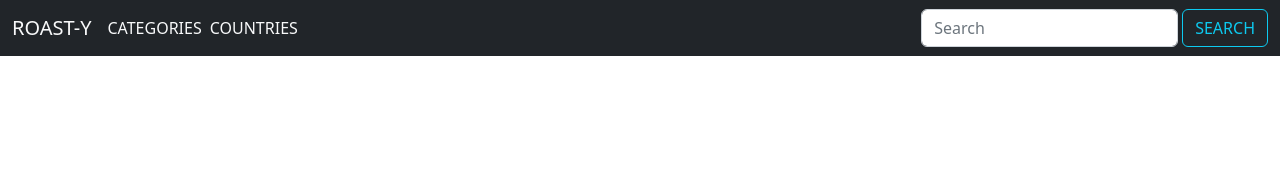
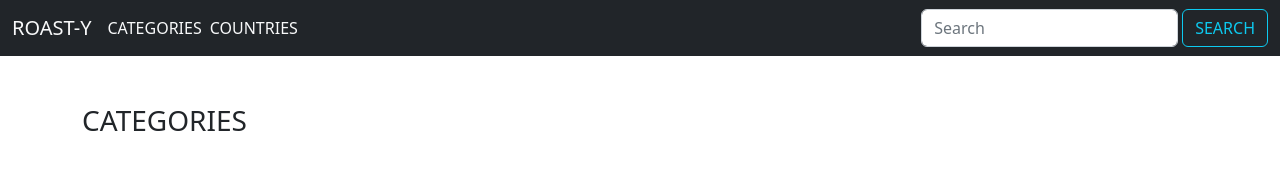
Before and after one commit to otsembo/roast-y, a website: page index.html in a window 1280 px wide. Both pictures are taken after a click on the link "CATEGORIES". Drawn offline with Linux system fonts and the light colour scheme; no server answers.

Commit message:
Added categories title

```diff
--- a/index.html
+++ b/index.html
@@ -35,7 +35,7 @@
             </div>
 
             <div class="row mt-3" id="meal-categories" hidden>
-
+                <h3>CATEGORIES</h3>
             </div>
 
             <div class="row mt-3" id="meal-countries" hidden>
```
